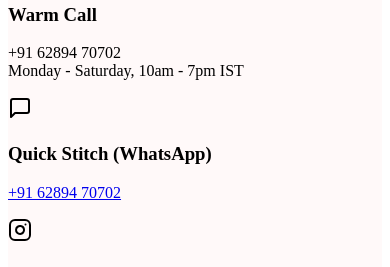
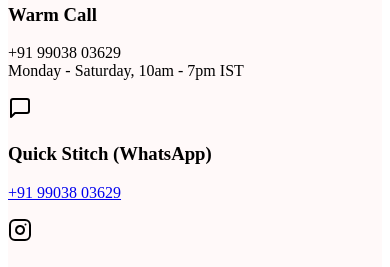
Before and after one commit to sreeja-06/mommynme-fresh, a Next.js app: page /Contact in a window 390 px wide. Shown: the part 1098-1365 px from the top of the page. Built offline with nearby package versions, Linux system fonts and the light colour scheme.

Commit message:
phone number updated | photos remaining

```diff
--- a/src/pages/Contact.tsx
+++ b/src/pages/Contact.tsx
@@ -172,7 +172,7 @@ export default function Contact() {
                 <div>
                   <h3 className="font-semibold mb-1 text-pink-800">Warm Call</h3>
                   <p className="text-gray-700">
-                    +91 62894 70702<br />
+                    +91 99038 03629<br />
                     Monday - Saturday, 10am - 7pm IST
                   </p>
                 </div>
@@ -186,7 +186,7 @@ export default function Contact() {
                   <h3 className="font-semibold mb-1 text-green-800">Quick Stitch (WhatsApp)</h3>
                   <p className="text-gray-700">
                     <a href="https://wa.me/916289470702" className="text-green-600 hover:underline font-medium">
-                      +91 62894 70702
+                      +91 99038 03629
                     </a>
                   </p>
                 </div>
--- a/src/pages/Home.tsx
+++ b/src/pages/Home.tsx
@@ -220,7 +220,7 @@ export default function Home() {
                 to="/products"
                 className="inline-flex bg-pink-600 text-white px-6 py-3 sm:px-8 sm:py-4 rounded-full font-semibold items-center space-x-2 hover:bg-pink-700 transition-all duration-300 hover:scale-105"
               >
-                <span>Shop Now</span>
+                <span>View Our Catalogue</span>
                 <ArrowRight className="w-5 h-5" />
               </Link>
             </div>
```
Also changed, not shown: 1 other file (tests, documents, lock files or other folders).
